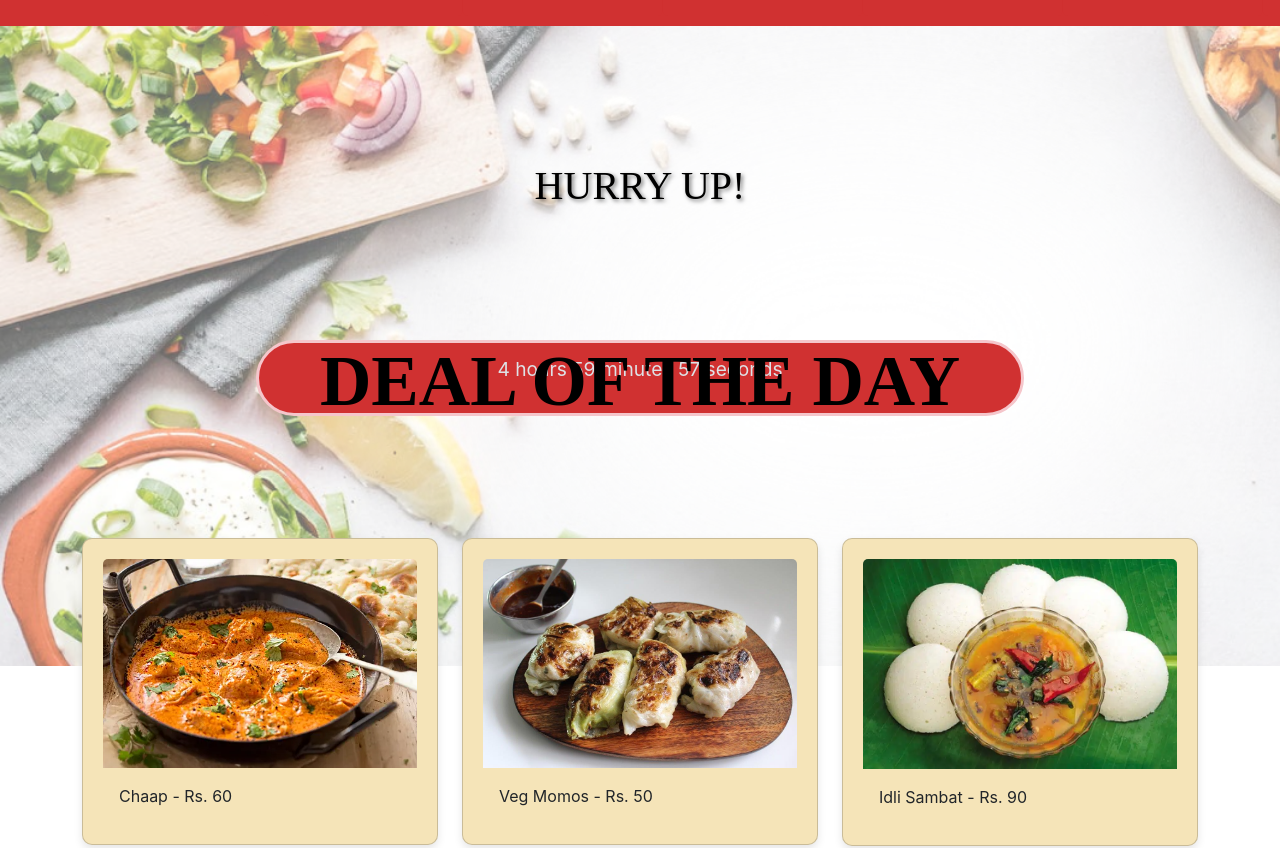
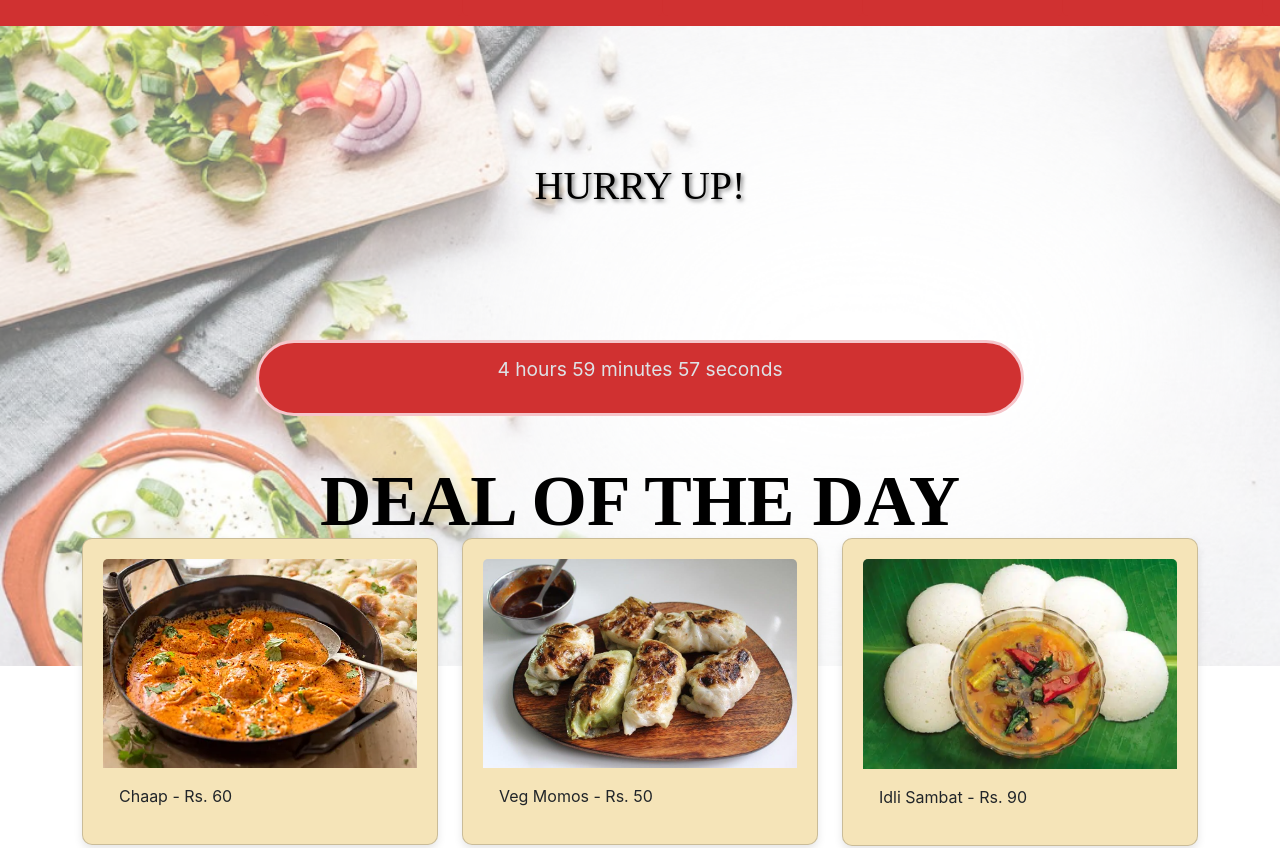
Before and after one commit to ridhisachdeva8/SlickSpoon, a React (Create React App) app: page / in a window 1280 px wide. Shown: the part 1363-2211 px from the top of the page. Built offline with nearby package versions, Linux system fonts and the light colour scheme.

Commit message:
fourth commit

```diff
--- a/src/App.css
+++ b/src/App.css
@@ -523,7 +523,7 @@
   position: absolute;
   width: 100%;
   height: 15%;
-  top: 210%;
+  top: 225%;
   font-family: "Playfair Display SC", serif;
   font-style: normal;
   font-weight: 600;
```
